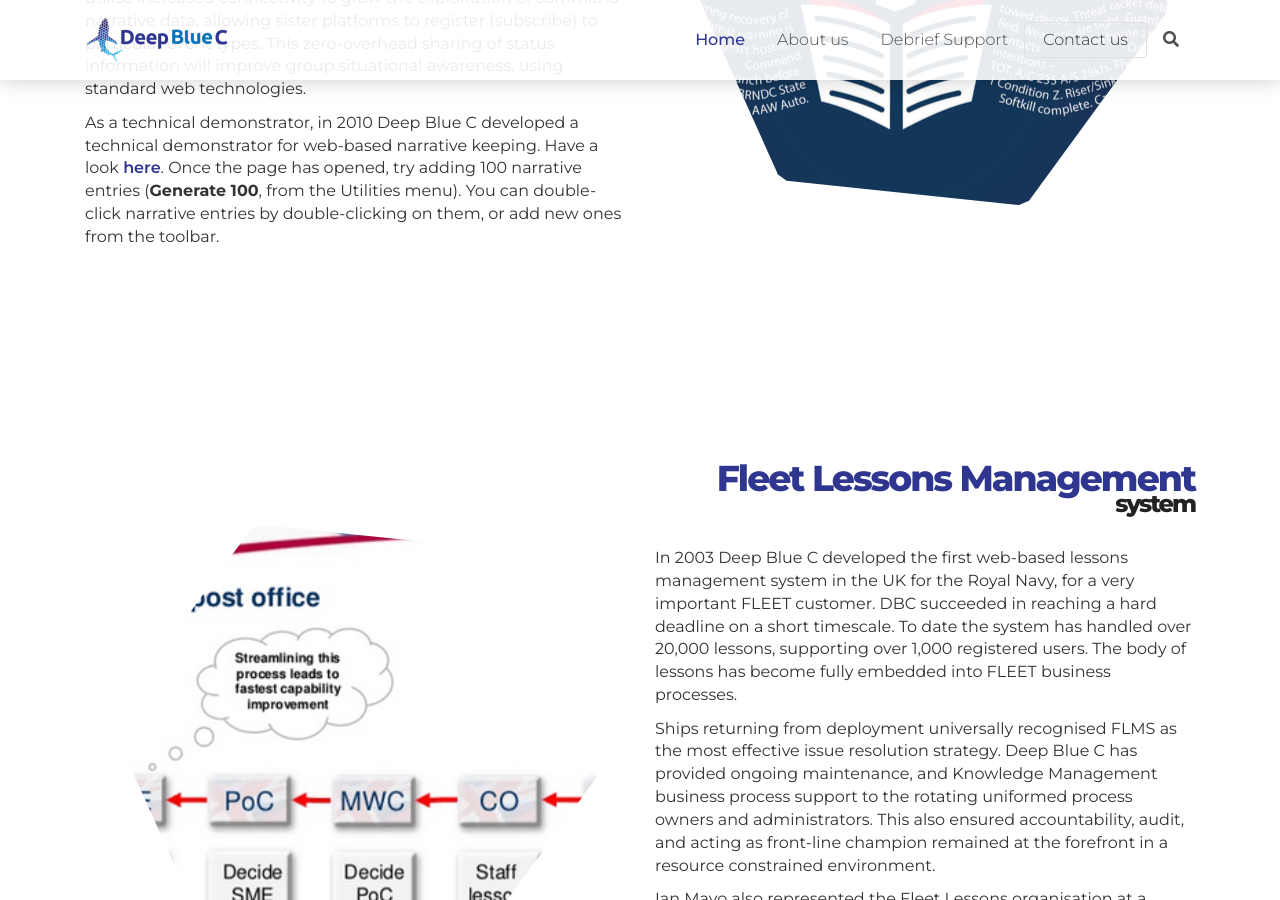
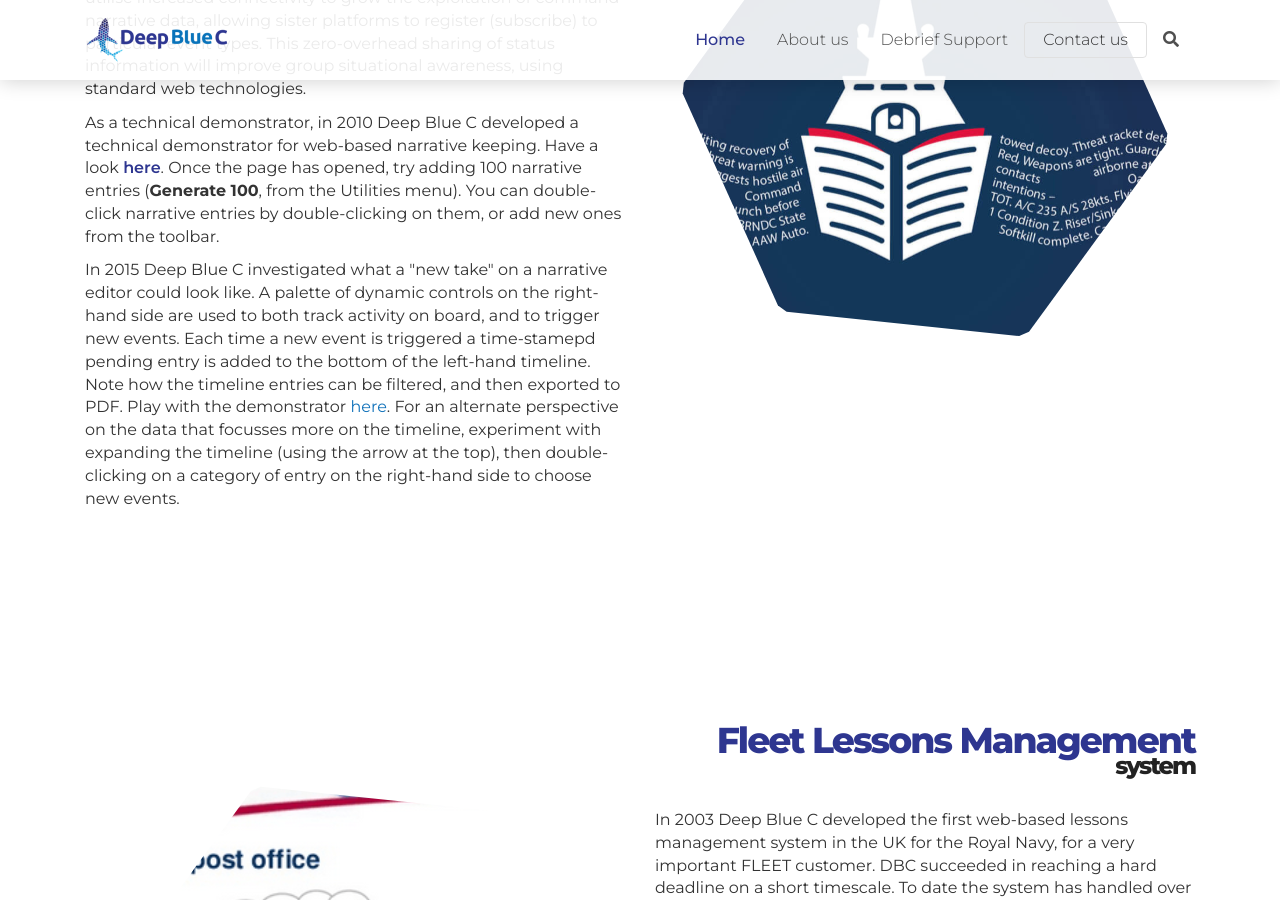
Before and after one commit to DeepBlueCLtd/DeepBlueCLtd.github.io, a Jekyll site: the page built from index.html, in a window 1280 px wide and 900 px high, scrolled down 5496 px. Built offline with Jekyll 4.4.1, drawn with Linux system fonts in a browser that asks for light colours; nearby versions of some CDN libraries; the list of posts is cut into pages by our own code.

Commit message:
Add new example

```diff
--- a/_data/pf-block.yml
+++ b/_data/pf-block.yml
@@ -76,6 +76,11 @@
       - paragraph: 'Having been entrusted with development of the Fleet Narrative Tool for the Royal Navy since the mid 90’s, the Deep Blue C team have recently upgraded the software to give Office 2000 compliance, together with a feature rationalisation that will allow the narrative-keeper to focus on essential events.'
       - paragraph: 'Support for surface narrative-keeping is complete, and it is hoped that support for submarine operations will follow, supported by input from relevant SMEs. In the future Deep Blue C hopes to utilise increased connectivity to grow the exploitation of command narrative data, allowing sister platforms to register (subscribe) to particular event types. This zero-overhead sharing of status information will improve group situational awareness, using standard web technologies.'
       - paragraph: 'As a technical demonstrator, in 2010 Deep Blue C developed a technical demonstrator for web-based narrative keeping. Have a look <a href="https://deepbluecltd.github.io/gwtListEditor/GWTDiary.html" class="primary-link">here</a>. Once the page has opened, try adding 100 narrative entries (<b>Generate 100</b>, from the Utilities menu). You can double-click narrative entries by double-clicking on them, or add new ones from the toolbar.'
+      - paragraph: 'In 2015 Deep Blue C investigated what a "new take" on a narrative editor could look like. A palette of dynamic
+      controls on the right-hand side are used to both track activity on board, and to trigger new events.  Each time a new event
+      is triggered a time-stamepd pending entry is added to the bottom of the left-hand timeline. Note how the timeline entries can be
+      filtered, and then exported to PDF.  Play with the demonstrator <a href="https://deepbluecltd.github.io/narr-next/">here</a>. For an
+      alternate perspective on the data that focusses more on the timeline, experiment with expanding the timeline (using the arrow at the top), then double-clicking on a category of entry on the right-hand side to choose new events.'
 
   - title: 'Fleet Lessons Management<span>system</span>'
     id-nav: 'flms'
```
